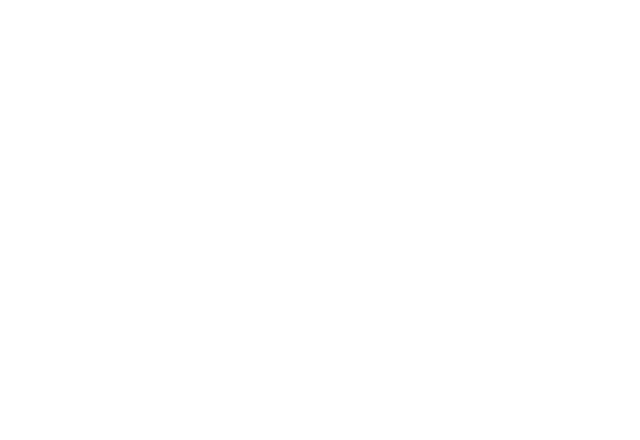
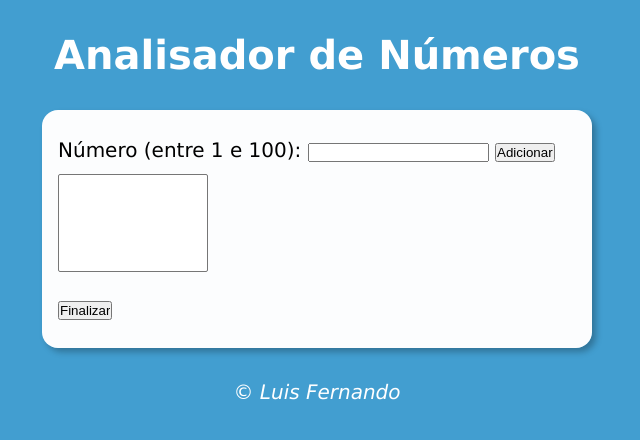
Before and after one commit to fernandoferreirapires/Java-Script, a plain HTML site: page exercicio5/index.html in a window 1280 px wide. Shown: the whole page, without its empty margins (323-963 px from the left). Drawn offline with Linux system fonts and the light colour scheme.

Commit message:
novo exercicio completo

```diff
--- a/exercicio5/index.html
+++ b/exercicio5/index.html
@@ -3,9 +3,37 @@
 <head>
     <meta charset="UTF-8">
     <meta name="viewport" content="width=device-width, initial-scale=1.0">
-    <title>Document</title>
+
+    <link rel="stylesheet" href="main.css">
+
+    <title>Analisador de Números</title>
 </head>
 <body>
+    <header>
+        <h1>
+            Analisador de Números
+        </h1>
+    </header>
+    <main>
+        <section>
+            <p>Número (entre 1 e 100):
+                <input type="number" name="n" id="n">
+                <input type="button" value="Adicionar" onclick="adicionar()">
+            </p>
 
+            <select name="area" id="area" size="6"></select>
+
+            <br><input type="button" value="Finalizar" onclick="finalizar()">
+        </section>
+        <section id="resultado">
+
+        </section>
+    </main>
+    <footer>
+        <p>&copy; Luis Fernando</p>
+    </footer>
+
+
+    <script src="script.js"></script>
 </body>
 </html>
--- /dev/null
+++ b/exercicio5/main.css
@@ -0,0 +1,37 @@
+@charset "UTF-8";
+
+* {
+    margin: 0;
+    padding: 0;
+    box-sizing: border-box;
+}
+
+body {
+    background-color: rgb(66, 158, 208);
+    font: normal 15pt verdana;
+}
+header {
+    color: white;
+    text-align: center;
+}
+h1 {
+    padding: 2rem;
+}
+main {
+    line-height: 3rem;
+    background-color: rgba(255, 255, 255, 0.986);
+    padding: 1rem;
+    border-radius: 1rem;
+    width: 550px;
+    margin: auto;
+    box-shadow: 4px 4px 6px rgba(0, 0, 0, 0.268);
+}
+select{
+    width: 150px;
+}
+footer {
+     color: white;
+     font-style: italic;
+     text-align: center;
+     padding: 2rem;
+}
--- /dev/null
+++ b/exercicio5/script.js
@@ -0,0 +1,66 @@
+let num = document.querySelector('input#n')
+let area = document.querySelector('select#area')
+let resultado = document.querySelector('section#resultado')
+let valores = []
+
+function adicionar(){
+    if (isNumero(num.value) && !inLista(num.value, valores)) {
+        valores.push(Number(num.value))
+        let item = document.createElement('option')
+        item.text = `Valor ${num.value} adicionado.`
+        area.appendChild (item)
+        resultado.innerHTML = ' '
+    }
+    else{
+        window.alert('Valor inválido, ou ja esta na lista.')
+    }
+    num.value = ' '
+    num.focus()
+}
+
+function isNumero(n) {
+    if (Number(n) >= 1 && Number(n) <= 100) {
+        return true
+    }
+    else {
+        return false
+    }
+}
+
+function inLista(n, l) {
+    if (l.indexOf(Number(n)) != -1) {
+        return true
+    }
+    else {
+        return false
+    }
+}
+
+function finalizar() {
+    if (valores.length == 0){
+        window.alert('Adicione valores antes de finalizar')
+    }
+    else {
+        let total = valores.length
+        let maior = valores[0]
+        let menor = valores[0]
+        let soma = 0
+        let media = 0
+        for(let pos in valores){
+            soma += valores[pos]
+            if (valores[pos] > maior) {
+                maior = valores[pos]
+            }
+            if (valores[pos] < menor) {
+                menor = valores[pos]
+            }
+        }
+        media = soma / total
+        resultado.innerHTML = ' '
+        resultado.innerHTML += `<p>Ao todo, temos ${total} números cadastrados.</p>`
+        resultado.innerHTML += `<p>O maior valor informado foi ${maior}.</p>`
+        resultado.innerHTML += `<p>O menos valor informado foi ${menor}.</p>`
+        resultado.innerHTML += `<p>Somando todos os valores, temos ${soma}.</p>`
+        resultado.innerHTML += `<p>A média dos valores digitados é ${media.toFixed(2)} .</p>`
+    }
+}
```
